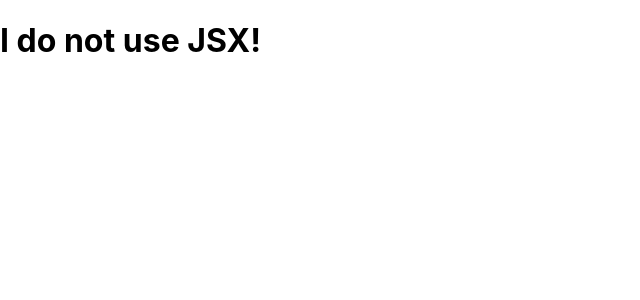
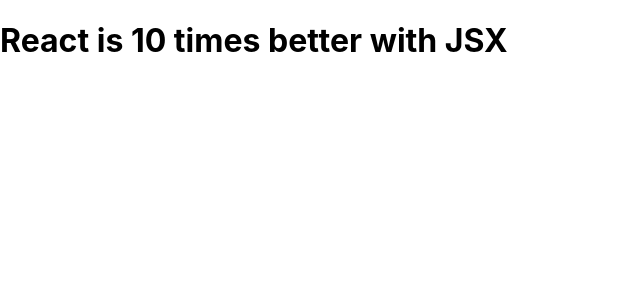
Before and after one commit to SenaOzcn/my-react-app, a React (Create React App) app: page / in a window 1280 px wide. Shown: the top 300 px of the page, without its empty margins (0-640 px from the left). Built offline with nearby package versions, Linux system fonts and the light colour scheme.

Commit message:
jsx_expressions

```diff
--- a/src/index.js
+++ b/src/index.js
@@ -4,7 +4,7 @@
 import App from './App';
 import reportWebVitals from './reportWebVitals';
 
-const myElement = React.createElement('h1', {}, 'I do not use JSX!');
+const myElement = <h1>React is {5 + 5} times better with JSX</h1>;
 
 const root = ReactDOM.createRoot(document.getElementById('root'));
 root.render(myElement);
```
